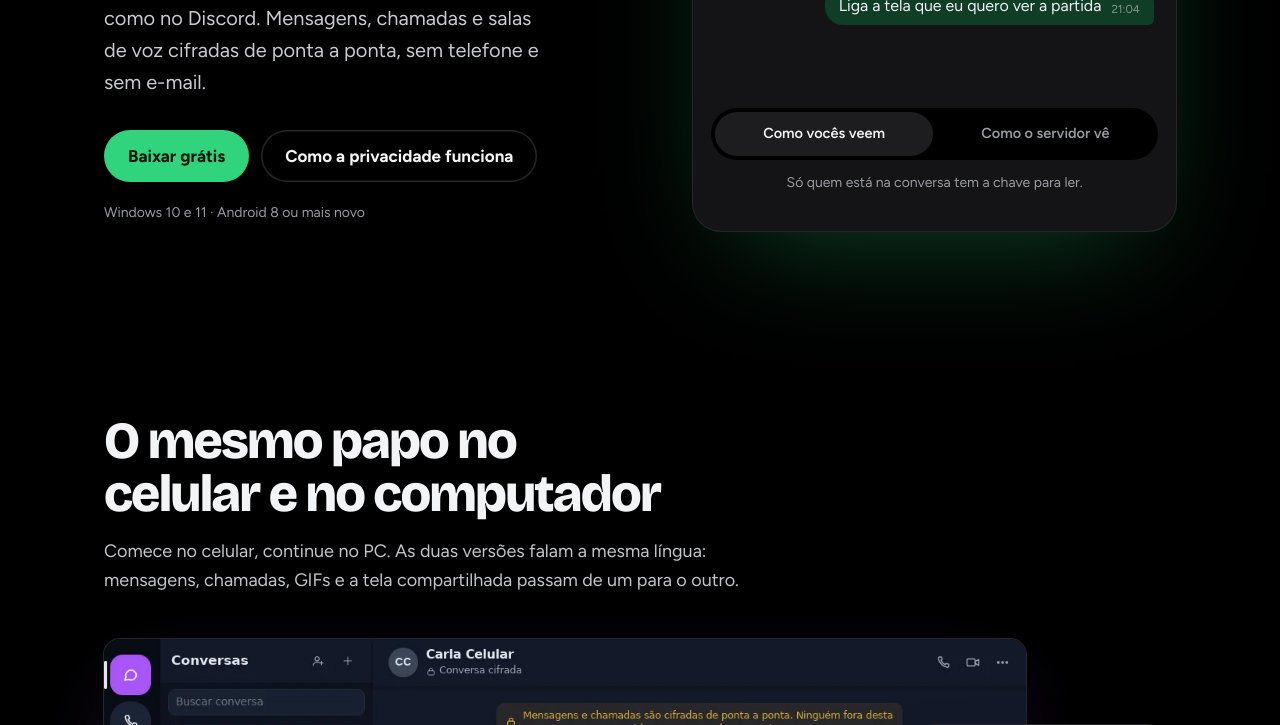
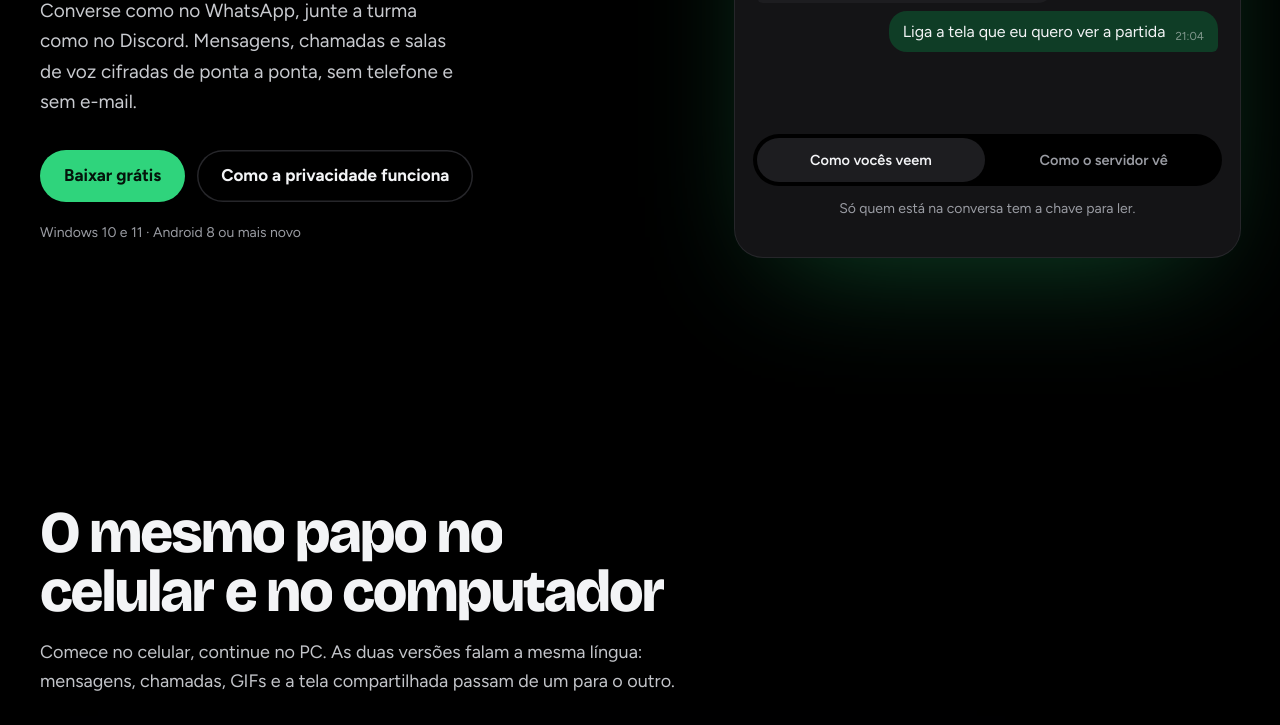
Before and after one commit to JoaoPlhrs/Portifolio, a plain HTML site: page j-menseger-site/index.html in a window 1280 px wide. Shown: the part 410-1135 px from the top of the page. Drawn offline with Linux system fonts and the light colour scheme.

Commit message:
Site: animações de rolagem e layout mais largo
Títulos sobem palavra por palavra ao entrar na tela, blocos aparecem em
sequência, o celular da vitrine anda mais devagar que o PC (profundidade)
e balões do app flutuam nas laterais do topo em telas largas. Largura
máxima 1360 px e tipografia que cresce com a tela. Tudo desligado com
'reduzir movimento'.

Co-Authored-By: Claude Opus 5.5 <noreply@anthropic.com>
Claude-Session: https://claude.ai/code/session_017D9ChJu8oKDXjeHZb96FjP

```diff
--- a/j-menseger-site/index.html
+++ b/j-menseger-site/index.html
@@ -55,6 +55,15 @@
 
 <main id="conteudo">
 
+<div class="hero-palco">
+<div class="flutuantes" aria-hidden="true">
+  <span style="left:3%;top:18%;--atraso:-2s">Chegou na sala de voz 🎮</span>
+  <span class="v" style="left:6%;top:46%;--atraso:-7s">Bora! 🔥</span>
+  <span style="left:2%;top:72%;--atraso:-4s">👏 Aplausos</span>
+  <span class="r" style="right:3%;top:14%;--atraso:-5s">Transmitindo a tela</span>
+  <span style="right:5%;top:52%;--atraso:-1s">Ouvindo Tempo Perdido 🎵</span>
+  <span class="v" style="right:2%;top:80%;--atraso:-9s">digitando…</span>
+</div>
 <section class="hero" aria-labelledby="titulo">
   <div class="hero-texto">
     <h1 id="titulo">Seu papo,<br>só seu.</h1>
@@ -84,6 +93,7 @@
     <figcaption id="visao-nota" aria-live="polite">Só quem está na conversa tem a chave para ler.</figcaption>
   </figure>
 </section>
+</div>
 
 <section class="telas" aria-labelledby="telas-titulo">
   <div class="secao-cabeca">
--- a/j-menseger-site/site.js
+++ b/j-menseger-site/site.js
@@ -80,3 +80,70 @@
     setTimeout(() => { escolhe("voces"); reTab(); }, 900);
   }
 })();
+
+// Animações de rolagem: títulos sobem palavra por palavra, blocos aparecem
+// em sequência e o celular da vitrine se move mais devagar que o PC.
+(() => {
+  const semMovimento = matchMedia("(prefers-reduced-motion: reduce)").matches;
+  if (semMovimento || !("IntersectionObserver" in window)) return;
+
+  // Quebra os títulos em palavras (mantém <br> e o texto acessível igual).
+  document.querySelectorAll("h1, .secao-cabeca h2, .grupo h3, .dl h3").forEach((t) => {
+    let i = 0;
+    const quebra = (no) => {
+      [...no.childNodes].forEach((n) => {
+        if (n.nodeType === 3) {
+          const frag = document.createDocumentFragment();
+          n.textContent.split(/(\s+)/).forEach((p) => {
+            if (!p) return;
+            if (/^\s+$/.test(p)) { frag.append(p); return; }
+            const fora = document.createElement("span"); fora.className = "palavra";
+            const dentro = document.createElement("span"); dentro.textContent = p; dentro.style.setProperty("--i", i++);
+            fora.append(dentro); frag.append(fora);
+          });
+          n.replaceWith(frag);
+        } else if (n.nodeType === 1 && n.tagName !== "BR" && n.tagName !== "svg" && !n.classList.contains("i")) quebra(n);
+      });
+    };
+    quebra(t);
+    t.classList.add("titulo-anima");
+  });
+
+  // Blocos que sobem: o que vem depois de cada título, em sequência.
+  const grupos = [
+    [".hero .lead", ".hero .acoes", ".hero .plataformas", ".demo"],
+    [".telas .secao-cabeca p", ".vitrine .pc", ".vitrine .cel"],
+    [".grupo"],
+    [".privacidade .secao-cabeca p", ".quem-ve tbody tr", ".garantias li"],
+    [".baixar .secao-cabeca p", ".dl"],
+  ];
+  grupos.forEach((sels) => {
+    let d = 0;
+    sels.forEach((sel) => document.querySelectorAll(sel).forEach((el) => { el.classList.add("sobe"); el.style.setProperty("--d", d++); }));
+  });
+
+  const obs = new IntersectionObserver((itens) => {
+    itens.forEach((it) => {
+      if (!it.isIntersecting) return;
+      it.target.classList.add("visivel");
+      obs.unobserve(it.target);
+    });
+  }, { rootMargin: "0px 0px -8% 0px", threshold: 0.12 });
+  document.querySelectorAll(".titulo-anima, .sobe").forEach((el) => obs.observe(el));
+
+  // Profundidade: o celular anda mais devagar que a tela do PC.
+  const cel = document.querySelector(".vitrine .cel");
+  const vitrine = document.querySelector(".vitrine");
+  if (cel && vitrine && matchMedia("(min-width: 901px)").matches) {
+    let pedido = 0;
+    const atualiza = () => {
+      pedido = 0;
+      const r = vitrine.getBoundingClientRect();
+      const p = (window.innerHeight - r.top) / (window.innerHeight + r.height); // 0 → 1 enquanto passa
+      const y = (0.5 - Math.min(1, Math.max(0, p))) * 90;
+      cel.style.translate = `0 ${y.toFixed(1)}px`;
+    };
+    addEventListener("scroll", () => { pedido ||= requestAnimationFrame(atualiza); }, { passive: true });
+    atualiza();
+  }
+})();
--- a/j-menseger-site/styles.css
+++ b/j-menseger-site/styles.css
@@ -13,7 +13,7 @@
   --roxo: #a855f7;
   --raio-balao: 18px;
   --raio: 12px;
-  --largura: 1120px;
+  --largura: 1360px;
   --display: "Bricolage", "Figtree", system-ui, sans-serif;
   --corpo: "Figtree", system-ui, sans-serif;
 }
@@ -43,7 +43,8 @@ a, button { touch-action: manipulation; }
 
 /* ---------- topo ---------- */
 .topo {
-  max-width: var(--largura); margin: 0 auto; padding: 22px 24px;
+  position: relative; z-index: 2;
+  max-width: var(--largura); margin: 0 auto; padding: 22px 40px;
   display: flex; align-items: center; justify-content: space-between; gap: 16px;
 }
 .marca { display: flex; align-items: center; gap: 10px; text-decoration: none; font: 800 21px/1 var(--display); letter-spacing: -0.02em; }
@@ -55,15 +56,18 @@ a, button { touch-action: manipulation; }
 .topo nav .nav-baixar { color: var(--texto); background: var(--grafite-2); }
 
 /* ---------- hero ---------- */
+.hero-palco { position: relative; overflow: hidden; }
 .hero {
-  max-width: var(--largura); margin: 0 auto; padding: 56px 24px 96px;
-  display: grid; grid-template-columns: 1.05fr 0.95fr; gap: 56px; align-items: center;
+  position: relative; z-index: 1;
+  max-width: var(--largura); margin: 0 auto; padding: 56px 40px 110px;
+  display: grid; grid-template-columns: 1.1fr 0.9fr; gap: clamp(40px, 6vw, 96px); align-items: center;
+  min-height: min(860px, calc(100vh - 80px));
 }
 .hero h1 {
-  font: 800 clamp(56px, 9vw, 112px)/0.92 var(--display);
+  font: 800 clamp(56px, 8.6vw, 148px)/0.9 var(--display);
   letter-spacing: -0.045em; margin: 0 0 28px;
 }
-.lead { font-size: 20px; color: #c9cbd0; max-width: 34ch; margin: 0 0 32px; }
+.lead { font-size: clamp(19px, 1.45vw, 23px); color: #c9cbd0; max-width: 34ch; margin: 0 0 32px; }
 .acoes { display: flex; flex-wrap: wrap; gap: 12px; }
 .botao {
   display: inline-flex; align-items: center; justify-content: center; gap: 8px;
@@ -114,15 +118,15 @@ a, button { touch-action: manipulation; }
 .demo figcaption { color: var(--cinza); font-size: 14px; text-align: center; margin-top: 12px; min-height: 2.8em; }
 
 /* ---------- seções ---------- */
-.telas, .recursos, .privacidade, .baixar { max-width: var(--largura); margin: 0 auto; padding: 88px 24px; }
-.secao-cabeca { max-width: 680px; margin-bottom: 44px; }
-.secao-cabeca h2 { font: 800 clamp(34px, 5vw, 52px)/1.02 var(--display); letter-spacing: -0.035em; margin: 0 0 16px; }
+.telas, .recursos, .privacidade, .baixar { max-width: var(--largura); margin: 0 auto; padding: 110px 40px; }
+.secao-cabeca { max-width: 820px; margin-bottom: 52px; }
+.secao-cabeca h2 { font: 800 clamp(34px, 4.6vw, 72px)/1 var(--display); letter-spacing: -0.035em; margin: 0 0 16px; }
 .secao-cabeca p { color: #c3c5ca; font-size: 18px; margin: 0; max-width: 60ch; }
 
-.vitrine { position: relative; padding-right: 150px; }
+.vitrine { position: relative; padding-right: clamp(150px, 16vw, 260px); }
 .vitrine figure { margin: 0; }
 .vitrine .pc img { border-radius: 16px; box-shadow: 0 0 0 1px var(--linha), 0 30px 80px -30px rgba(168, 85, 247, .35); }
-.vitrine .cel { position: absolute; right: 0; bottom: -48px; width: 270px; }
+.vitrine .cel { position: absolute; right: 0; bottom: -60px; width: clamp(240px, 22vw, 340px); will-change: transform; }
 .vitrine .cel img { border-radius: 30px; box-shadow: 0 0 0 6px var(--grafite-2), 0 0 0 7px var(--linha), 0 30px 70px -20px rgba(0, 0, 0, .9); }
 .vitrine figcaption { color: var(--cinza); font-size: 14px; margin-top: 14px; max-width: 46ch; }
 .vitrine .cel figcaption { max-width: 26ch; }
@@ -160,11 +164,32 @@ a, button { touch-action: manipulation; }
 .aviso { display: flex; gap: 10px; margin: 22px 0 0; padding: 14px; border-radius: var(--raio); background: #1f1a0e; color: #ead9a8; font-size: 14.5px; }
 .aviso .i { color: #f3c969; margin-top: 2px; }
 
-.rodape { max-width: var(--largura); margin: 0 auto; padding: 40px 24px 56px; border-top: 1px solid var(--linha); color: var(--cinza); font-size: 14.5px; }
+.rodape { max-width: var(--largura); margin: 0 auto; padding: 40px 40px 56px; border-top: 1px solid var(--linha); color: var(--cinza); font-size: 14.5px; }
 .rodape b { color: var(--texto); }
 
 /* ---------- telas menores ---------- */
+/* ---------- animações ---------- */
+/* Títulos: cada palavra sobe de trás de uma "janela" quando entra na tela. */
+.palavra { display: inline-block; overflow: hidden; vertical-align: top; padding-bottom: .08em; margin-bottom: -.08em; }
+.palavra > span { display: inline-block; transform: translateY(105%); transition: transform .8s cubic-bezier(.2, .8, .2, 1); transition-delay: calc(var(--i) * 55ms); }
+.visivel .palavra > span, .palavra.visivel > span { transform: none; }
+/* Parágrafos e blocos: sobem um pouco e aparecem, em sequência. */
+.sobe { opacity: 0; transform: translateY(32px); transition: opacity .7s ease, transform .8s cubic-bezier(.2, .8, .2, 1); transition-delay: calc(var(--d, 0) * 90ms); }
+.sobe.visivel { opacity: 1; transform: none; }
+/* Balões flutuando nas laterais do topo (decoração). */
+.flutuantes { position: absolute; inset: 0; pointer-events: none; z-index: 0; }
+.flutuantes span {
+  position: absolute; padding: 10px 16px; border-radius: 18px; font-size: 14px; white-space: nowrap;
+  background: var(--grafite); color: #6f7178; box-shadow: inset 0 0 0 1px var(--linha);
+  animation: flutua 14s ease-in-out infinite alternate; animation-delay: var(--atraso, 0s);
+}
+.flutuantes span.v { background: #0b2a1a; color: #4e8f6d; box-shadow: none; }
+.flutuantes span.r { background: #1d1229; color: #8a6fae; box-shadow: none; }
+@keyframes flutua { from { transform: translate3d(0, 0, 0); } to { transform: translate3d(0, -26px, 0); } }
+@media (max-width: 1500px) { .flutuantes { display: none; } }
+
 @media (max-width: 900px) {
+  .topo, .hero, .rodape, .telas, .recursos, .privacidade, .baixar { padding-left: 24px; padding-right: 24px; }
   .hero { grid-template-columns: 1fr; padding-top: 24px; gap: 44px; }
   .grupos, .garantias { grid-template-columns: 1fr; gap: 32px; }
   .downloads { grid-template-columns: 1fr; }
@@ -176,6 +201,7 @@ a, button { touch-action: manipulation; }
   body { font-size: 16px; }
   .topo nav a:not(.nav-baixar) { display: none; }
   .telas, .recursos, .privacidade, .baixar { padding: 64px 16px; }
+  .hero { min-height: 0; }
   .topo, .hero, .rodape { padding-left: 16px; padding-right: 16px; }
   .lead { font-size: 18px; }
   .acoes .botao { width: 100%; }
@@ -191,5 +217,7 @@ a, button { touch-action: manipulation; }
 }
 @media (prefers-reduced-motion: reduce) {
   html { scroll-behavior: auto; }
-  * { transition: none !important; }
+  * { transition: none !important; animation: none !important; }
+  .sobe { opacity: 1; transform: none; }
+  .palavra > span { transform: none; }
 }
```
